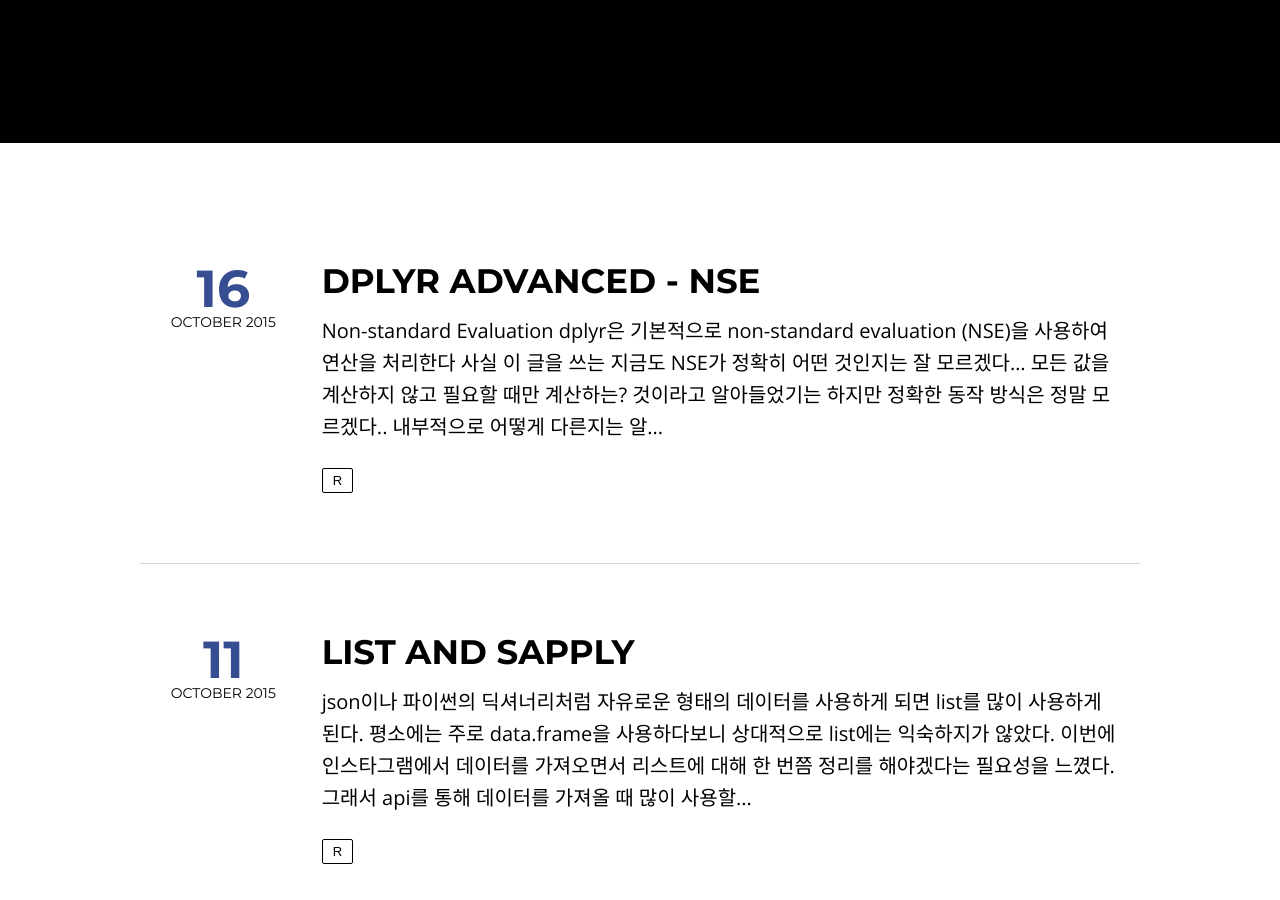
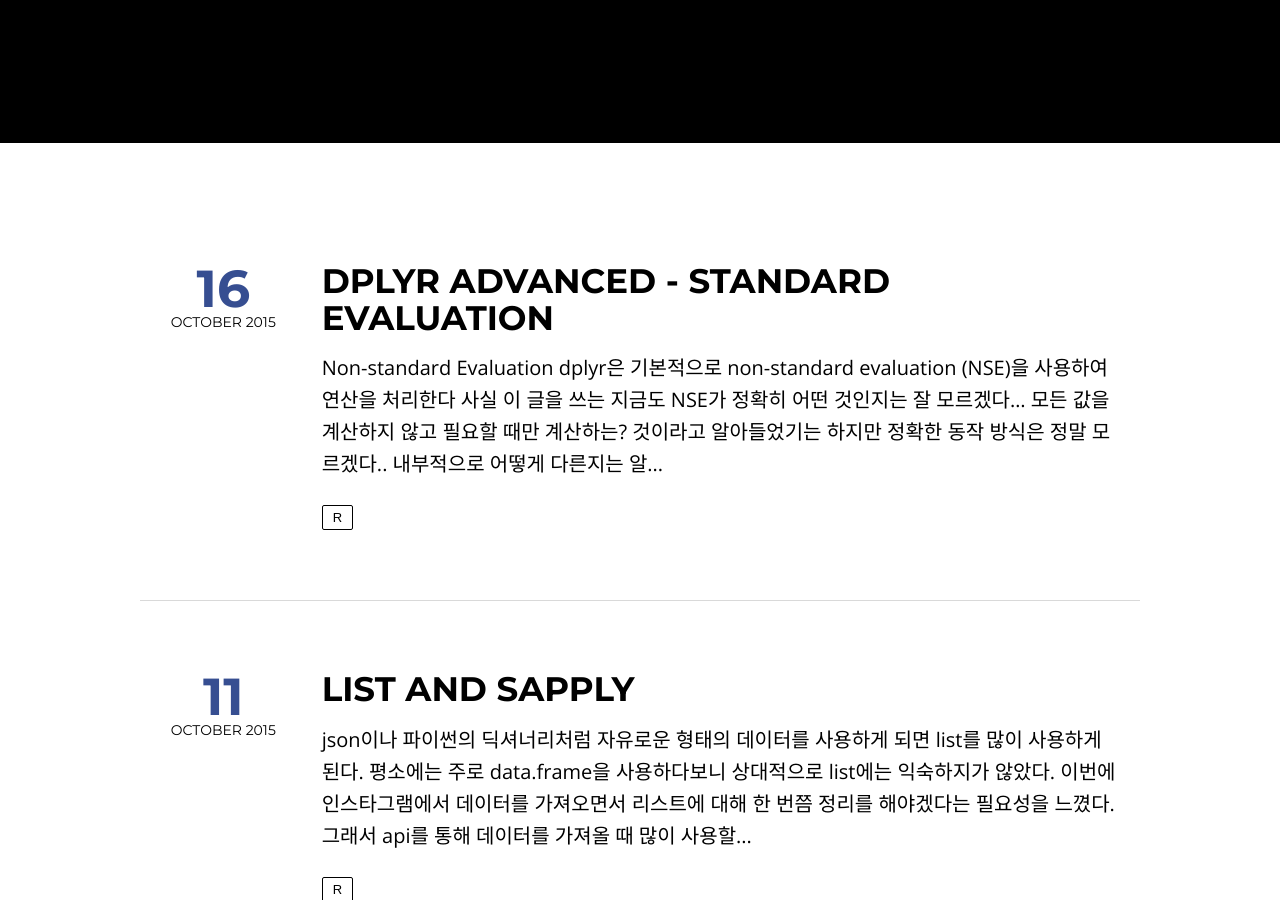
Before and after one commit to lumiamitie/jekyll_blog, a Jekyll site: the page built from index.html, in a window 1280 px wide and 900 px high, scrolled down 381 px. Built offline with Jekyll 4.4.1, drawn with Linux system fonts in a browser that asks for light colours; nearby versions of some CDN libraries; Markdown is read by kramdown in place of the engine named in the settings; the list of posts is cut into pages by our own code.

Commit message:
change filename and title

```diff
--- a/_posts/2015-10-16-dplyr-advanced-nse.md
+++ b/_posts/2015-10-16-dplyr-advanced-se.md
@@ -1,7 +1,7 @@
 ---
 layout: post
 published: true
-title: dplyr advanced - NSE
+title: dplyr advanced - Standard Evaluation
 mathjax: false
 featured: false
 comments: true
```
